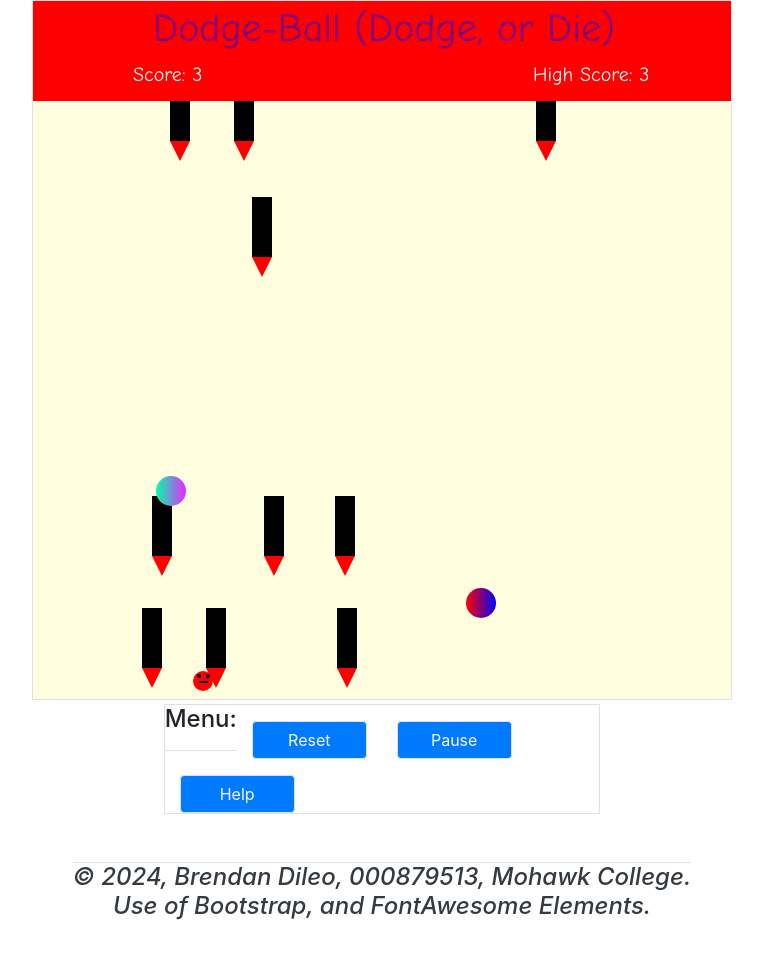
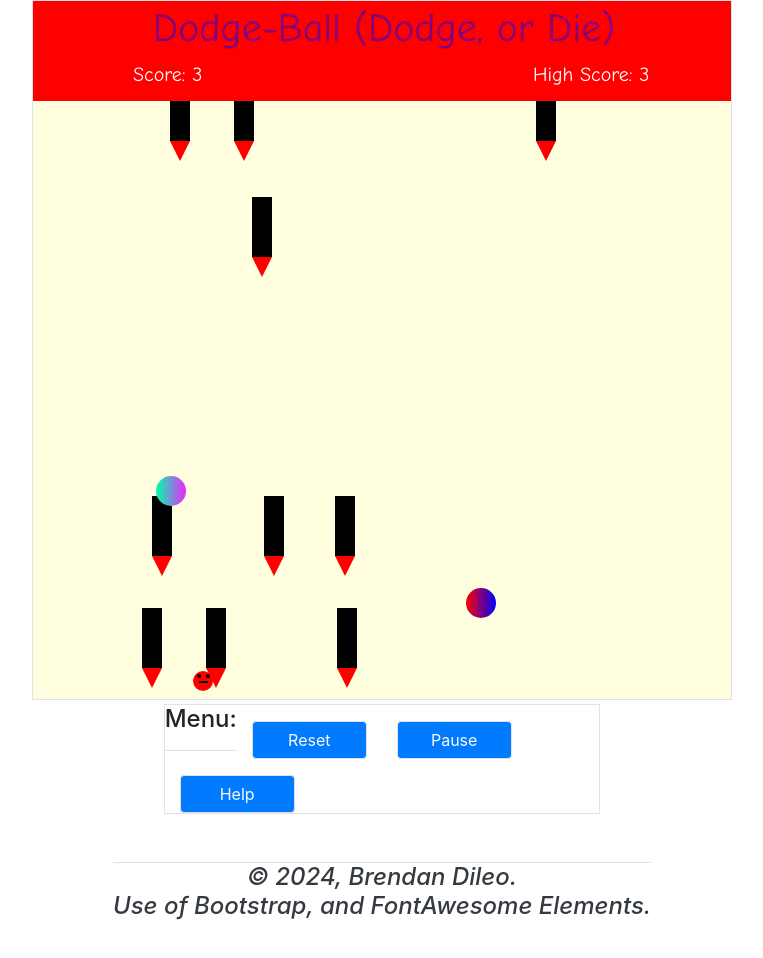
Before and after one commit to brendanddev/Javascript-2D-Game, a plain HTML site: page index.html in a window 1280 px wide. Shown: the part 667-1625 px from the top of the page, without its empty margins (258-1021 px from the left). Drawn offline with nearby package versions, Linux system fonts and the light colour scheme.

Commit message:
Update index.html - Comment Changes

```diff
--- a/index.html
+++ b/index.html
@@ -1,8 +1,8 @@
 <!DOCTYPE html>
 <html lang="en">
     <head>
-         <!--AUTHOR: BRENDAN DILEO, 000879513. USE OF BOOTSTRAP, HELP OF W3SCHOOLS, AND FONTAWESOME ELEMENTS-->
-        <!-- SA0001: I BRENDAN JOHN DILEO, 000879513 certify that this material is my original work. No other person's work has been used without due acknowledgement. I have not made my work available to anyone else. -->
+         <!--AUTHOR: BRENDAN DILEO. USE OF BOOTSTRAP, HELP OF W3SCHOOLS, AND FONTAWESOME ELEMENTS-->
+        <!-- SA0001: I BRENDAN JOHN DILEO, certify that this material is my original work. No other person's work has been used without due acknowledgement. I have not made my work available to anyone else. -->
         <meta charset="UTF-8">
         <meta name="viewport" content="width=device-width, initial-scale=1.0">
         <title>Snake Game - Assignment 4 Comp. Side Web Programming</title>
@@ -211,7 +211,7 @@
         <footer>
             <div class="row justify-content-center bg-white mb-5">
                 <h4 class="text-dark text-center border-black border-top">
-                    <i class="font-italic">© 2024, Brendan Dileo, 000879513, Mohawk College.</i>
+                    <i class="font-italic">© 2024, Brendan Dileo.</i>
                     <br>
                     <i class="font-italic"> Use of Bootstrap, and FontAwesome Elements.</i>
                 </h4>
```
